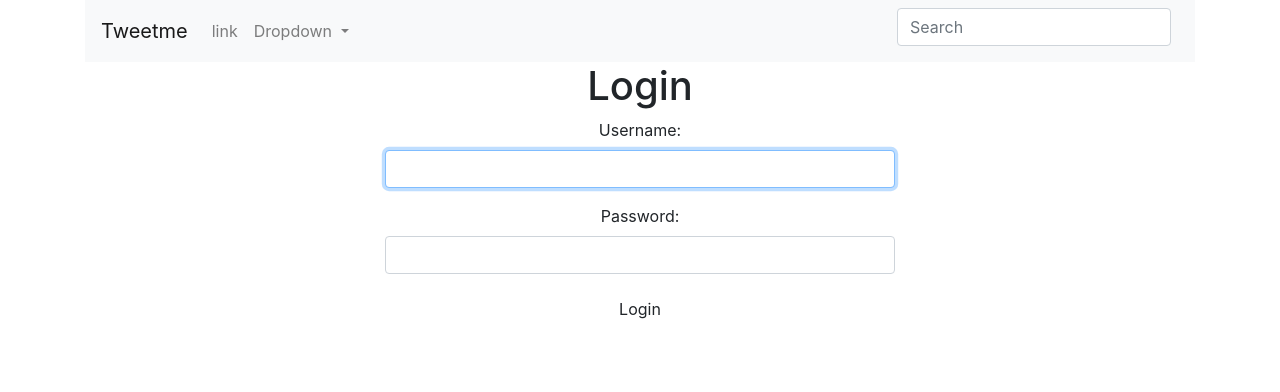
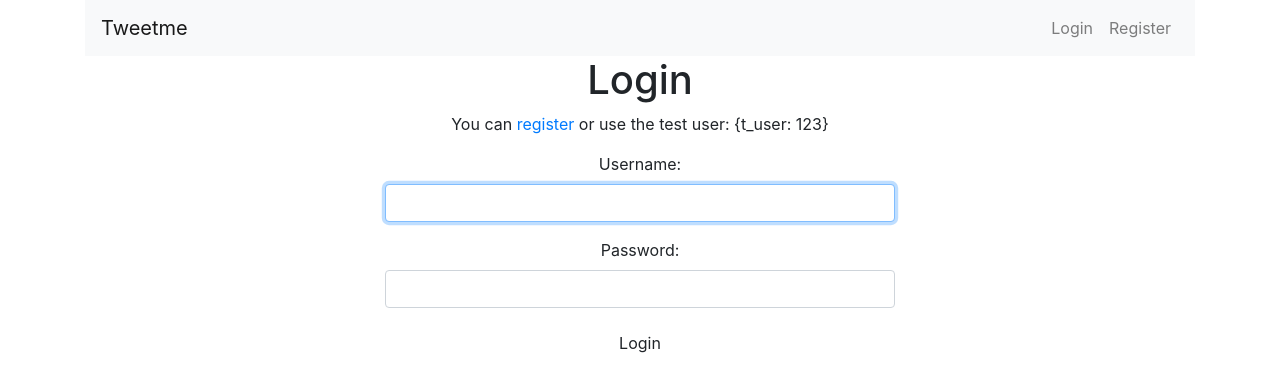
Before and after one commit to cankaraman/tweetme, a Django app: page /login/ in a window 1280 px wide. Shown: the top 392 px of the page. Run offline with Django 3.2, Linux system fonts and the light colour scheme; some libraries are stand-ins or nearby versions.

Commit message:
fix navbar and links

```diff
--- a/accounts/templates/registration/login.html
+++ b/accounts/templates/registration/login.html
@@ -10,7 +10,8 @@
 {% endblock script %}
 {% block content %}
 <div class="col-sm-6 offset-sm-3 text-center">
-
+    <h1>Login</h1>
+    <p>You can <a href="{% url 'register' %}">register</a> or use the test user: {t_user: 123}</p>
     {% if form.errors %}
     <p>Your username and password didn't match. Please try again.</p>
     {% endif %}
@@ -26,19 +27,16 @@
 
     <form method="post" action="{% url 'login' %}">
         {% csrf_token %}
-        <form>
-            <div class="form-group">
-                <h1>Login</h1>
-                {{ form.username.label_tag }} {{ form.username}}
-            </div>
-            <div class="form-group">
-                {{ form.password.label_tag }} {{ form.password }}
-            </div>
-        </form>
+        <div class="form-group">
+            {{ form.username.label_tag }}
+            {{ form.username }}
+        </div>
+        <div class="form-group">
+            {{ form.password.label_tag }}
+            {{ form.password }}
+        </div>
         <button type="submit" class="btn btn-default">Login</button>
         <input type="hidden" name="next" value="{{ next }}" />
     </form>
-    {# Assumes you setup the password_reset view in your URLconf #}
-    <!-- <p><a href="{% url 'password_reset' %}">Lost password?</a></p> -->
 </div>
 {% endblock %}
--- a/templates/base.html
+++ b/templates/base.html
@@ -171,8 +171,9 @@
 
             // if it's a retwwet or a reply use the original tweet
             if (tweetValue.parent && !isReply){
+                var retweetUser = tweetValue.user.username
                 tweetValue = tweetValue.parent;
-                preContent = "<span class='grey-color'>" + "Retweet via "+ tweetValue.user.username + " on " +  tweetValue.date_display + "</span><br/>"
+                preContent = "<span class='grey-color'>" + "Retweet via "+  retweetUser + " on " +  tweetValue.date_display + "</span><br/>"
             } else if (tweetValue.parent && isReply){
                 preContent = "<span class='grey-color'>" + "Reply to @"+ tweetValue.parent.user.username + "</span><br/>"
             }
--- a/templates/navbar.html
+++ b/templates/navbar.html
@@ -5,26 +5,33 @@
     </button>
 
     <div class="collapse navbar-collapse" id="navbarSupportedContent">
+        {% if request.user.is_authenticated %}
         <ul class="navbar-nav mr-auto">
-            <li class="nav-item">
-                <a class="nav-link" href="#">link</a>
-            </li>
-            <li class="nav-item dropdown">
-                <a class="nav-link dropdown-toggle" href="#" id="navbarDropdown" role="button" data-toggle="dropdown" aria-haspopup="true" aria-expanded="false">
-                    Dropdown
-                </a>
-                <div class="dropdown-menu" aria-labelledby="navbarDropdown">
-                    <a class="dropdown-item" href="#">Action</a>
-                    <a class="dropdown-item" href="#">Another action</a>
-                    <div class="dropdown-divider"></div>
-                    <a class="dropdown-item" href="#">Something else here</a>
-                </div>
-            </li>
-        </ul>
-        <ul class="navbar-nav ml-auto">
             <li class="nav-item">
                 {% include "tweets/search_form.html" %}
             </li>
         </ul>
+        <ul class="navbar-nav ml-auto">
+            <li class="nav-item dropdown">
+                <a class="nav-link dropdown-toggle" href="#" id="navbarDropdown" role="button" data-toggle="dropdown" aria-haspopup="true" aria-expanded="false">
+                    Account
+                </a>
+                <div class="dropdown-menu" aria-labelledby="navbarDropdown">
+                    <a class="dropdown-item" href="{{ request.user.profile.get_absolute_url }}">Profile</a>
+                    <div class="dropdown-divider"></div>
+                    <a class="dropdown-item" href="{% url 'logout' %}">Logout</a>
+                </div>
+            </li>
+        </ul>
+        {% else %}
+        <ul class="navbar-nav ml-auto">
+            <li class="nav-item">
+                <a class="nav-link" href="{% url 'login' %}">Login</a>
+            </li>
+            <li class="nav-item">
+                <a class="nav-link" href="{% url 'register' %}">Register</a>
+            </li>
+        </ul>
+        {% endif %}
     </div>
 </nav>
--- a/tweetme/settings/base.py
+++ b/tweetme/settings/base.py
@@ -55,8 +55,9 @@ MIDDLEWARE = [
 ]
 
 ROOT_URLCONF = 'tweetme.urls'
-LOGIN_URL = "/login"
+LOGIN_URL = "/login/"
 LOGIN_REDIRECT_URL = "/"
+LOGOUT_REDIRECT_URL = LOGIN_REDIRECT_URL
 
 TEMPLATES = [
     {
--- a/tweetme/settings/local.py
+++ b/tweetme/settings/local.py
@@ -59,8 +59,9 @@ MIDDLEWARE = [
 ]
 
 ROOT_URLCONF = 'tweetme.urls'
-LOGIN_URL = "/login"
+LOGIN_URL = "/login/"
 LOGIN_REDIRECT_URL = "/"
+LOGOUT_REDIRECT_URL = LOGIN_REDIRECT_URL
 
 TEMPLATES = [
     {
--- a/tweetme/settings/production.py
+++ b/tweetme/settings/production.py
@@ -56,8 +56,9 @@ MIDDLEWARE = [
 ]
 
 ROOT_URLCONF = 'tweetme.urls'
-LOGIN_URL = "/login"
+LOGIN_URL = "/login/"
 LOGIN_REDIRECT_URL = "/"
+LOGOUT_REDIRECT_URL = LOGIN_REDIRECT_URL
 
 TEMPLATES = [
     {
--- a/tweets/templates/tweets/tweet_detail.html
+++ b/tweets/templates/tweets/tweet_detail.html
@@ -8,7 +8,7 @@
     });
 </script>
 <div class="row">
-    <div class="col-sm-3 col-12" style="background-color:yellow">
+    <div class="col-sm-3 col-12">
         <h1>{{ object.user }}</h1>
     </div>
     <div class="col-sm-9 col-12">
--- a/tweets/views.py
+++ b/tweets/views.py
@@ -18,7 +18,8 @@ class RetweetView(View):
     def get(self, request, pk, *args, **kwargs):
         tweet = get_object_or_404(Tweet, pk=pk)
         if request.user.is_authenticated():
-            new_tweet = Tweet.objects.retweet(request.user, tweet)
+            # new_tweet =
+            Tweet.objects.retweet(request.user, tweet)
             return HttpResponseRedirect("/")  # new_tweet.get_absolute_url())
         return HttpResponseRedirect(tweet.get_absolute_url())
 
@@ -48,7 +49,7 @@ class TweetDetailView(DetailView):
     #     return Tweet.objects.get(id=pk)
 
 
-class TweetListView(ListView):
+class TweetListView(LoginRequiredMixin, ListView):
 
     def get_queryset(self, *args, **kwargs):
         qs = Tweet.objects.all()
```
